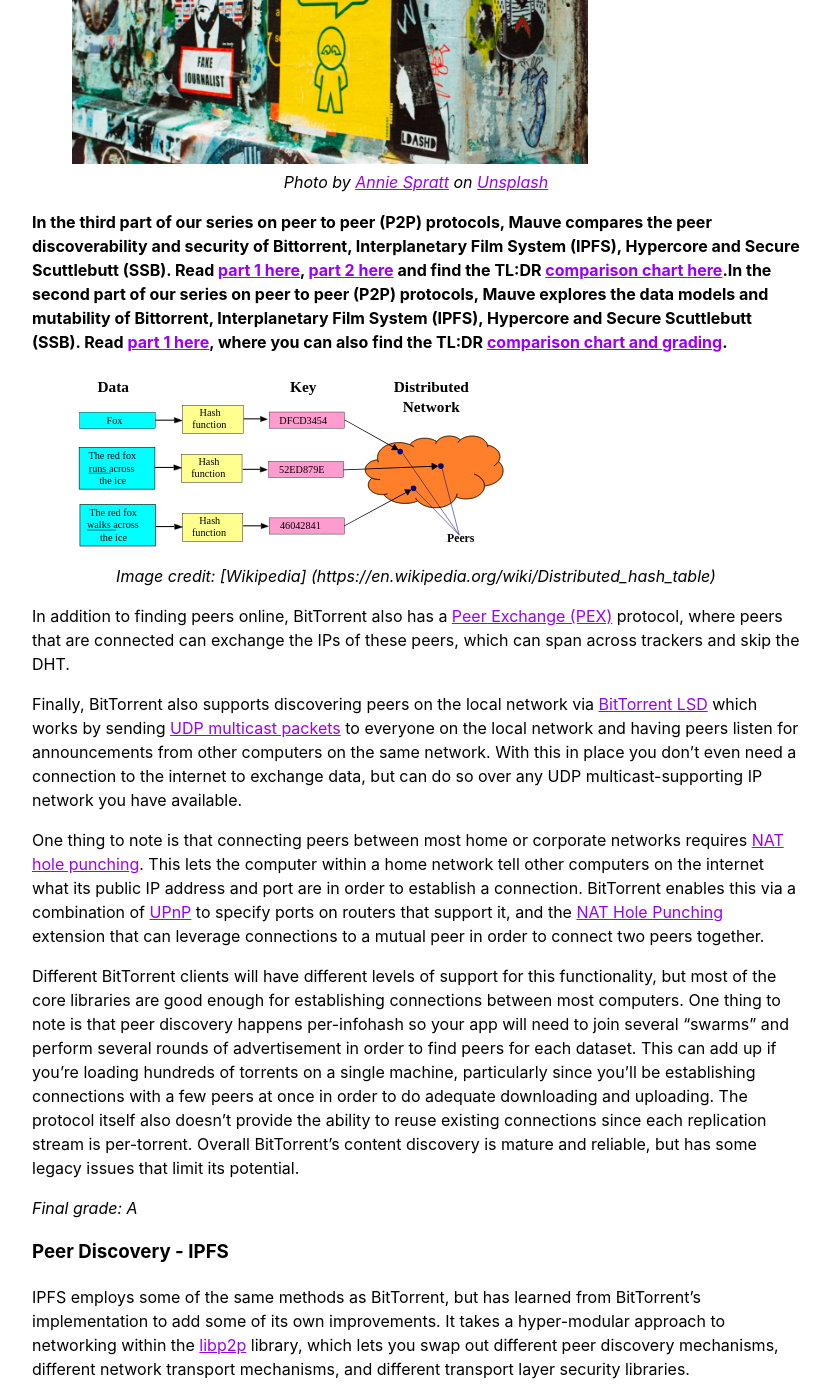
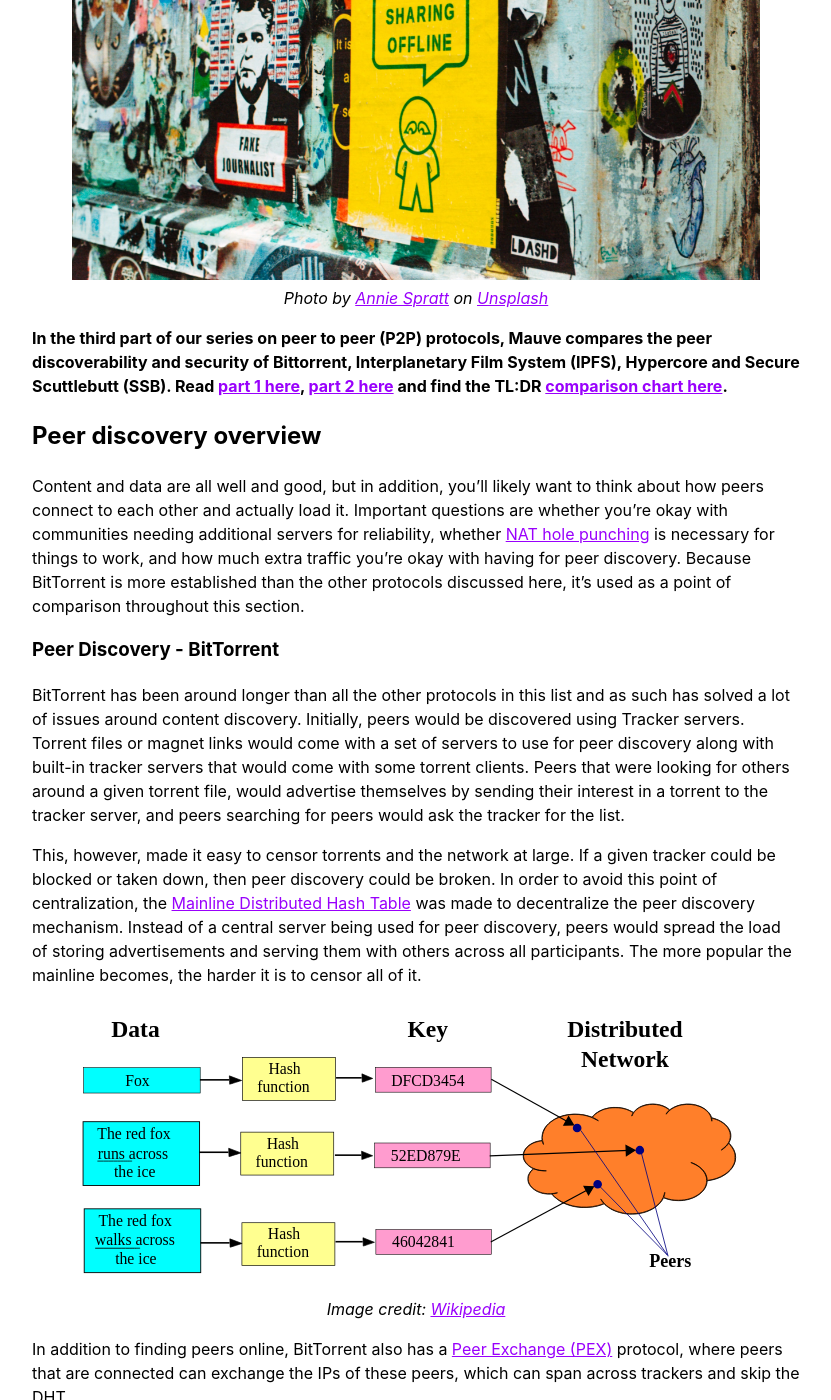
Before and after one commit to hyphacoop/hypha.coop, a Jekyll site: the page built from _posts/2022-06-29-p2p-primer-part-3.md, in a window 1280 px wide and 1400 px high, scrolled down 897 px. Shown: the whole window, without its empty margins (32-863 px from the left). Built offline with Jekyll 4.4.1, drawn with Linux system fonts in a browser that asks for light colours; some of the changed text lies outside the part shown.

Commit message:
add corrections to dripline post

```diff
--- a/_posts/2022-06-29-p2p-primer-part-3.md
+++ b/_posts/2022-06-29-p2p-primer-part-3.md
@@ -13,25 +13,32 @@ excerpt: 'Part 3 of our P2P Primer'
 <img
   src="{{ 'assets/images/posts/2022-06-29-sharing-offline-unsplash.jpg' | relative_url }}"
   alt="Take Sharing Offline. London Street art Shoreditch. Shot on film, Kodak Portra 800, Nikon FM2n"
-  width="75%"
 />
 <figcaption align = "center"><em>Photo by <a href="https://unsplash.com/@anniespratt?utm_source=unsplash&utm_medium=referral&utm_content=creditCopyText">Annie Spratt</a> on <a href="https://unsplash.com/?utm_source=unsplash&utm_medium=referral&utm_content=creditCopyText">Unsplash</a></em></figcaption>
 
 </figure>
 
 
-**In the third part of our series on peer to peer (P2P) protocols, Mauve compares the peer discoverability and security of Bittorrent, Interplanetary Film System (IPFS), Hypercore and Secure Scuttlebutt (SSB). Read [part 1 here](https://hypha.coop/dripline/p2p-primer-part-1/), [part 2 here](https://hypha.coop/dripline/p2p-primer-part-2/) and find the TL:DR [comparison chart here](https://hypha.coop/dripline/p2p-primer-part-1/).In the second part of our series on peer to peer (P2P) protocols, Mauve explores the data models and mutability of Bittorrent, Interplanetary Film System (IPFS), Hypercore and Secure Scuttlebutt (SSB). Read [part 1 here](https://hypha.coop/dripline/p2p-primer-part-1/), where you can also find the TL:DR [comparison chart and grading](https://hypha.coop/dripline/p2p-primer-part-1/).**
+**In the third part of our series on peer to peer (P2P) protocols, Mauve compares the peer discoverability and security of Bittorrent, Interplanetary Film System (IPFS), Hypercore and Secure Scuttlebutt (SSB). Read [part 1 here](https://hypha.coop/dripline/p2p-primer-part-1/), [part 2 here](https://hypha.coop/dripline/p2p-primer-part-2/) and find the TL:DR [comparison chart here](https://hypha.coop/dripline/p2p-primer-part-1/).**
 
+## Peer discovery overview
+
+Content and data are all well and good, but in addition, you'll likely want to think about how peers connect to each other and actually load it. Important questions are whether you're okay with communities needing additional servers for reliability, whether [NAT hole punching](https://en.wikipedia.org/wiki/Hole_punching_(networking)) is necessary for things to work, and how much extra traffic you're okay with having for peer discovery. Because BitTorrent is more established than the other protocols discussed here, it’s used as a point of comparison throughout this section.
+
+### Peer Discovery - BitTorrent
+
+BitTorrent has been around longer than all the other protocols in this list and as such has solved a lot of issues around content discovery. Initially, peers would be discovered using Tracker servers. Torrent files or magnet links would come with a set of servers to use for peer discovery along with built-in tracker servers that would come with some torrent clients. Peers that were looking for others around a given torrent file, would advertise themselves by sending their interest in a torrent to the tracker server, and peers searching for peers would ask the tracker for the list.
+
+This, however, made it easy to censor torrents and the network at large. If a given tracker could be blocked or taken down, then peer discovery could be broken. In order to avoid this point of centralization, the [Mainline Distributed Hash Table](https://en.wikipedia.org/wiki/Mainline_DHT) was made to decentralize the peer discovery mechanism. Instead of a central server being used for peer discovery, peers would spread the load of storing advertisements and serving them with others across all participants. The more popular the mainline becomes, the harder it is to censor all of it.
 
 <figure>
 
 <img
   src="{{ '/assets/images/posts/2022-06-29-DHT_en.svg' | relative_url }}"
   alt="Distributed hash tables"
-  width="65%"
 />
 
-<figcaption align = "center"><em>Image credit: [Wikipedia] (https://en.wikipedia.org/wiki/Distributed_hash_table)</em></figcaption>
+<figcaption align = "center"><em>Image credit: <a href="https://en.wikipedia.org/wiki/Distributed_hash_table">Wikipedia</a></em></figcaption>
 
 </figure>
 
@@ -86,7 +93,7 @@ SSB's peer discovery is useful in that it preserves privacy better than DHT base
 
 ## Security  and  Privacy
 
-The security and privacy implications of protocols is a key concern. This includes issues like whether an ISP or [Man In the Middle(MITM)](https://en.wikipedia.org/wiki/Man-in-the-middle_attack) can see or modify data that you're sending around; the metadata and data that you're leaking to the network when you share data; and whether content can be privately encrypted. One thing to note is that when considering [Information Theory](https://en.wikipedia.org/wiki/Information_theory) any data that you make available is hard to erase or recover once it's shared.
+The security and privacy implications of protocols is a key concern. This includes issues like whether an ISP or [Man In the Middle (MITM)](https://en.wikipedia.org/wiki/Man-in-the-middle_attack) can see or modify data that you're sending around; the metadata and data that you're leaking to the network when you share data; and whether content can be privately encrypted. One thing to note is that when considering [Information Theory](https://en.wikipedia.org/wiki/Information_theory) any data that you make available is hard to erase or recover once it's shared.
 
 ### Security - BitTorrent
 
@@ -100,9 +107,9 @@ Overall, you probably shouldn't use BitTorrent for storing anything you absolute
 
 ### Security - IPFS
 
-IPFS has a slightly better approach to transport encryption with libp2p by making use of [TLS 1.3](https://www.ietf.org/blog/tls13/) or [Noise](https://noiseprotocol.org/) as a standard for connections. This makes it harder for MITMs to analyze the contents of a libp2p connection and prevents tampering of the connection. However, IPFS has similar privacy guarantees to BitTorrent in that any content published on the network can be discovered by scouring the DHT and attempting to load it from other peers. This is doubly troubling in that individual files are advertised on the DHT rather than entire datasets, so it's easier to find every single computer in the world trying to load the pdf of [Riot Medicine](https://riotmedicine.net/,) for example.
+IPFS has a slightly better approach to transport encryption with libp2p by making use of [TLS 1.3](https://www.ietf.org/blog/tls13/) or [Noise](https://noiseprotocol.org/) as a standard for connections. This makes it harder for MITMs to analyze the contents of a libp2p connection and prevents tampering of the connection. However, IPFS has similar privacy guarantees to BitTorrent in that any content published on the network can be discovered by scouring the DHT and attempting to load it from other peers. This is doubly troubling in that individual files are advertised on the DHT rather than entire datasets, so it's easier to find every single computer in the world trying to load the pdf of [Riot Medicine](https://riotmedicine.net/) for example.
 
-You can take a similar approach to BitTorrent by encrypting individual files before sharing them (which is the approach taken by wrappers like [Textile.io](https://linktr.ee/textileio), but you then lose the ability to share peers between datasets and to deduplicate content on disk out of the box. Another downside is that you cannot use this encryption on IPLD data if you want to be able to backup your content on a pinning service, since the service would no longer be able to see the tree structure.
+You can take a similar approach to BitTorrent by encrypting individual files before sharing them (which is the approach taken by wrappers like [Textile.io](https://linktr.ee/textileio)), but you then lose the ability to share peers between datasets and to deduplicate content on disk out of the box. Another downside is that you cannot use this encryption on IPLD data if you want to be able to backup your content on a pinning service, since the service would no longer be able to see the tree structure.
 
 Similar to BitTorrent, you probably shouldn't be storing anything you want kept private, and doubly you might want to think twice about announcing your IP address if you're worried about your government or copyright holders taking interest. Also similar to BitTorrent, you cannot force peers that have a copy of your data to delete it. Support for hiding IP addresses in IPFS has been attempted by integrating [TOR](https://www.torproject.org/), but most implementations are still [works in progress](https://github.com/berty/go-libp2p-tor-transport).
 
@@ -124,7 +131,7 @@ As well, although Hypercore can support deleting content in a log, there is no w
 
 SSB has transport level encryption via the [Secret Handshake](http://scuttlebot.io/more/protocols/shs.pdf) protocol; this means that it protects against MITM attacks and keeps the connection between two peers encrypted. It has a similar approach to Hypercore where feeds are replicated only if both sides can prove that they already know what they are. This can be extended with additional verification of both peers so they also know where they sit in relation to their respective social graphs before deciding whether to replicate data.
 
-Although there is the risk of random [Pubs](https://medium.com/@miguelmota/getting-started-with-secure-scuttlebut-e6b7d4c5ecfd)in your SSB social graph getting access to your IP address, it's generally better protected than the DHT-based approaches. In particular, apps like Manyverse let users explicitly opt-into replicating with Pubs. As well, the lack of content-based peer discovery means that the content you're loading will not be discoverable unless a person is within your social graph. For additional privacy, members of the community have created plugins for SSB that enable [TOR](https://handbook.scuttlebutt.nz/faq/misc/tor); this  associates a hidden service address with your account so that other TOR SSB users can connect to you directly.
+Although there is the risk of random [Pubs](https://medium.com/@miguelmota/getting-started-with-secure-scuttlebut-e6b7d4c5ecfd) in your SSB social graph getting access to your IP address, it's generally better protected than the DHT-based approaches. In particular, apps like Manyverse let users explicitly opt-into replicating with Pubs. As well, the lack of content-based peer discovery means that the content you're loading will not be discoverable unless a person is within your social graph. For additional privacy, members of the community have created plugins for SSB that enable [TOR](https://handbook.scuttlebutt.nz/faq/misc/tor); this  associates a hidden service address with your account so that other TOR SSB users can connect to you directly.
 
 Another peer discovery mechanism has been standardized recently which takes a middle ground between DHTs, Pubs, and Trackers, called [Rooms](https://www.manyver.se/blog/announcing-ssb-rooms/) which acts similarly to a tracker where users need to be explicitly invited in order to participate in gossiping with each other while they are both online and connected to the room.
 
```
Also changed, not shown: other parts of _posts/2022-06-29-p2p-primer-part-3.md (+2 -2 lines).
